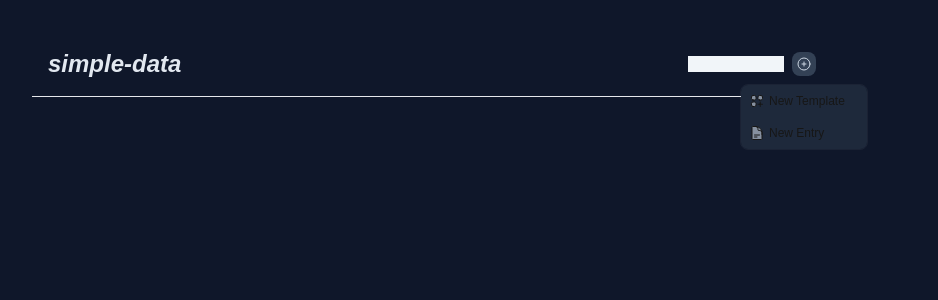
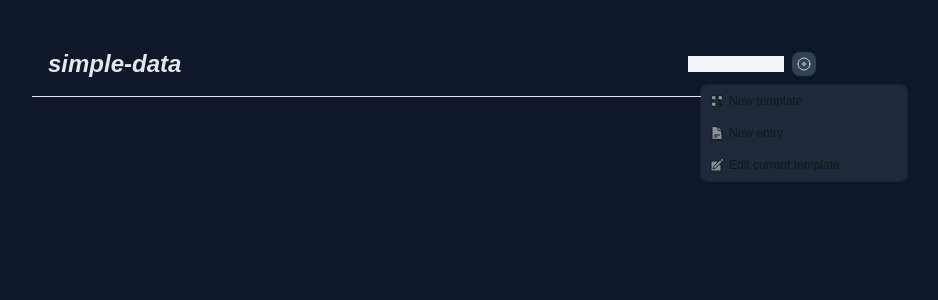
Before and after one commit to joaopedropsilva/simple-data, a Next.js app: page / in a window 1280 px wide. Both pictures are taken after a click on the button 1012 px from the left and 64 px from the top of the page. Shown: the top 300 px of the page, without its empty margins (208-1146 px from the left). Built offline with nearby package versions, Linux system fonts and the light colour scheme; no server answers; the database is empty.

Commit message:
added edit current template option

```diff
--- a/app/_components/OptionsDropdown.tsx
+++ b/app/_components/OptionsDropdown.tsx
@@ -3,7 +3,8 @@
 import {
     PlusCircleIcon,
     SquaresPlusIcon,
-    DocumentTextIcon
+    DocumentTextIcon,
+    PencilSquareIcon
 } from "@heroicons/react/24/outline";
 import { Menu, MenuItems, MenuItem, MenuButton } from "@headlessui/react";
 
@@ -16,18 +17,24 @@ export function OptionsDropdown() {
             <MenuItems
                 transition
                 anchor="bottom"
-                className="w-32 rounded-lg border border-white/5 text-xs/6 mt-2 transition duration-100 ease-out"
+                className="w-52 rounded-lg border border-white/5 text-xs/6 mt-2 transition duration-100 ease-out"
             >
                 <MenuItem as="div">
                     <button className="flex items-center gap-1 bg-slate-800 hover:bg-slate-700 p-1 pl-2 w-full">
                         <SquaresPlusIcon className="size-4 fill-slate-300/60" />
-                        New Template
+                        New template
                     </button>
                 </MenuItem>
                 <MenuItem as="div">
                     <button className="flex items-center gap-1 bg-slate-800 hover:bg-slate-700 p-1 pl-2 w-full">
                         <DocumentTextIcon className="size-4 fill-slate-300/60" />
-                        New Entry
+                        New entry
+                    </button>
+                </MenuItem>
+                <MenuItem as="div">
+                    <button className="flex items-center gap-1 bg-slate-800 hover:bg-slate-700 p-1 pl-2 w-full">
+                        <PencilSquareIcon className="size-4 fill-slate-300/60" />
+                        Edit current template
                     </button>
                 </MenuItem>
             </MenuItems>
```
